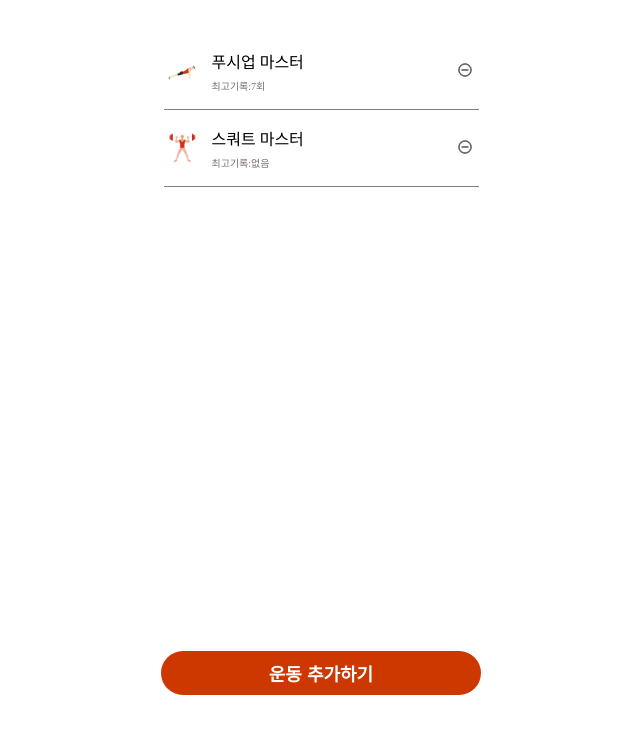
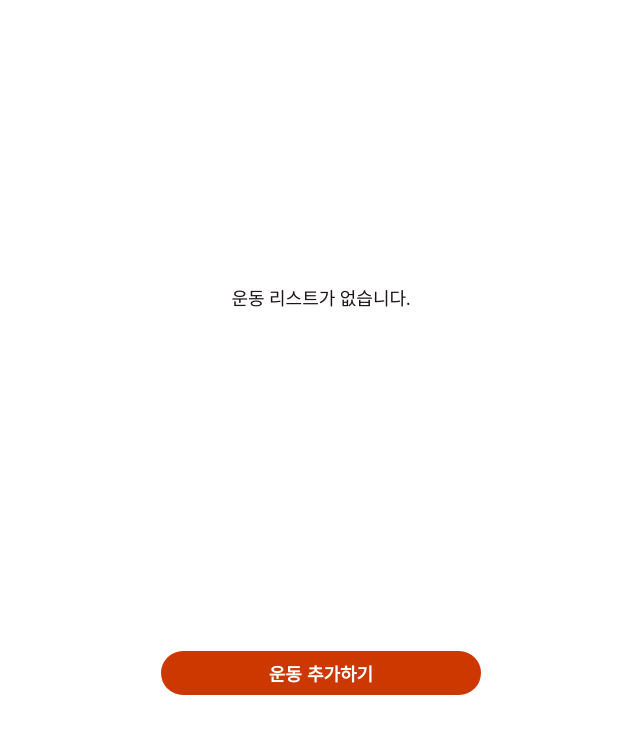
Before and after one commit to DogGae/Push-Up-Master, a plain HTML site: page health_list/health_list.html in a window 1280 px wide. Shown: the part 76-808 px from the top of the page, without its empty margins (319-959 px from the left). Drawn offline with Linux system fonts and the light colour scheme.

Commit message:
운동 리스트 페이지의 조회 기능을 구현, 데이터가 없을시 운동리스트가 없습니다 문구 추가

```diff
--- a/health_list/health_list.css
+++ b/health_list/health_list.css
@@ -38,20 +38,26 @@ body {
   flex-direction: column;
   justify-content: flex-start;
 }
+.item-containers {
+  display: flex;
+  justify-content: start;
+  flex-direction: column;
+}
 .item-container {
   width: 315px;
   display: flex;
-  align-items: center;
+  justify-content: start;
   border-bottom: 1px solid gray;
-  justify-content: space-between;
+  flex-direction: column;
 }
 .item {
   display: flex;
-  justify-content: center;
   align-items: center;
+  justify-content: space-around;
   padding-top: 16px;
   padding-bottom: 16px;
 }
+
 .healthimg {
   width: 36px;
   height: 36px;
@@ -61,6 +67,9 @@ body {
   display: flex;
   flex-direction: column;
   gap: 5px;
+  padding-right: 125px;
+  font-weight: 500;
+  font-size: 12px;
 }
 .bestrecord {
   font-weight: 400;
@@ -75,6 +84,14 @@ body {
 .remove {
   width: 16px;
   height: 16px;
+}
+.emptyList {
+  padding-top: 230px;
+  height: 18px;
+  font-size: 18px;
+  font-weight: 500;
+  font-style: normal;
+  color: #1d1617;
 }
 
 .addhealth {
--- a/health_list/health_list.html
+++ b/health_list/health_list.html
@@ -12,41 +12,11 @@
       <div class="container-box">
         <div class="main-title">운동 목록</div>
         <div class="item-list">
-          <div class="item-container">
-            <div class="item">
-              <img
-                class="healthimg"
-                src="/img/22917-pushup 1.png"
-                alt="pushUpMaster"
-              />
-              <div class="health-name">
-                <div>푸시업 마스터</div>
-                <div class="bestrecord">최고기록:7회</div>
-              </div>
-            </div>
-            <button class="remove_btn">
-              <img class="remove" src="/img/Remove.png" alt="Remove" />
-            </button>
-          </div>
-          <div class="item-container">
-            <div class="item">
-              <img
-                class="healthimg"
-                src="/img/21356-squat.png"
-                alt="pushUpMaster"
-              />
-              <div class="health-name">
-                <div>스쿼트 마스터</div>
-                <div class="bestrecord">최고기록:없음</div>
-              </div>
-            </div>
-            <button class="remove_btn">
-              <img class="remove" src="/img/Remove.png" alt="Remove" />
-            </button>
-          </div>
+          <div class="item-containers" id="listContainer"></div>
         </div>
       </div>
       <button class="addhealth">운동 추가하기</button>
     </div>
+    <script src="./health_list.js"></script>
   </body>
 </html>
--- /dev/null
+++ b/health_list/health_list.js
@@ -0,0 +1,43 @@
+const exerciseListContainer = document.querySelector(".item-containers");
+
+const getExerciseList = () => {
+  const storedData = localStorage.getItem("saveData");
+  if (storedData) {
+    return JSON.parse(storedData);
+  }
+};
+const displayExercise = () => {
+  const exerciseList = getExerciseList();
+
+  if (!exerciseList) {
+    const emptyItem = document.createElement("div");
+    emptyItem.classList.add("emptyList");
+    emptyItem.innerText = `
+    운동 리스트가 없습니다.
+    `;
+    exerciseListContainer.appendChild(emptyItem);
+  } else {
+    exerciseList.forEach((exercise) => {
+      const exerciseContainer = document.createElement("div");
+      exerciseContainer.classList.add("item-container");
+      const exerciseItem = document.createElement("div");
+      exerciseItem.classList.add("item");
+      const bestRecord =
+        exercise.bestRecord === undefined ? "없음" : `${exercise.bestRecord}`;
+      exerciseItem.innerHTML = `
+      <img class="healthimg" src="${exercise.beforeStartImage}" alt="${exercise.name}" />
+      <div class="health-name">
+        <div>${exercise.name}</div>
+        <div class="bestrecord">최고기록:${bestRecord}</div>
+      </div>
+      <button class="remove_btn">
+        <img class="remove" src="/img/Remove.png" alt="Remove" />
+      </button>
+    `;
+      exerciseContainer.appendChild(exerciseItem);
+      exerciseListContainer.appendChild(exerciseContainer);
+    });
+  }
+};
+
+displayExercise();
--- a/health_list/health_list_add.js
+++ b/health_list/health_list_add.js
@@ -65,5 +65,6 @@ confirmButton.addEventListener("click", () => {
     const storedData = JSON.parse(localStorage.getItem("saveData")) || [];
     storedData.push(data);
     saveToLocalStorage(storedData);
+    console.log(storedData);
   }
 });
```
